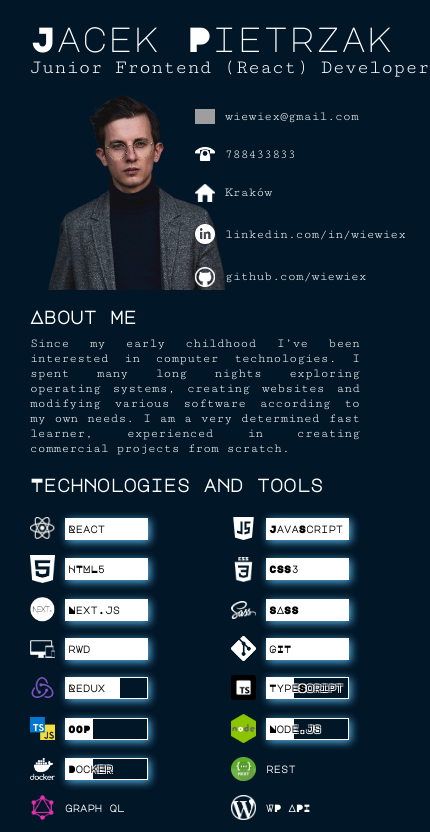
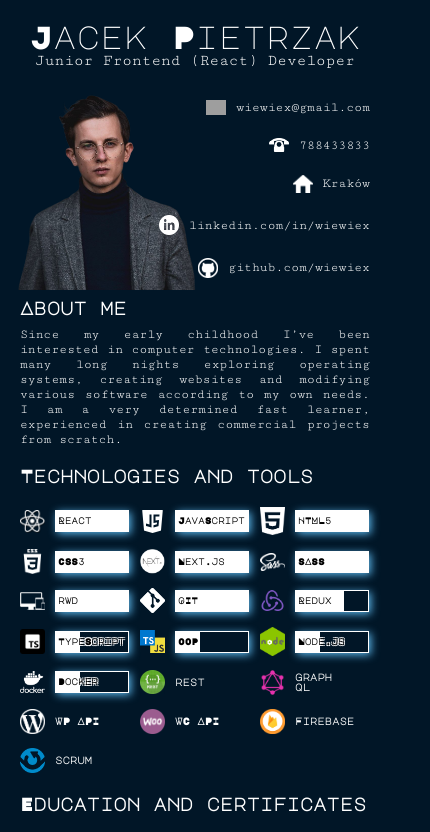
Before and after one commit to wiewiex/interactive-cv, a React (Create React App) app: page / in a window 390 px wide. Shown: the top 832 px of the page, 430 px wide, since content can reach past the window. Built offline with nearby package versions, Linux system fonts and the light colour scheme; grey boxes are pictures that could not be loaded; a web font is replaced by a local one.

Commit message:
mobile ver

```diff
--- a/src/styles/App.scss
+++ b/src/styles/App.scss
@@ -84,6 +84,7 @@ p {
     @include mobile {
       width: 100%;
       height: 100%;
+      padding: 20px;
     }
 }
 
--- a/src/styles/Education.scss
+++ b/src/styles/Education.scss
@@ -31,7 +31,6 @@
 
     .description {
         width: 40%;
-        text-align: justify;
         @include mobile {
             width: 100%;
             margin-top: 5px;
--- a/src/styles/Experience.scss
+++ b/src/styles/Experience.scss
@@ -12,7 +12,7 @@
 .singleExperience {
     margin-top: 10px;
     @include mobile {
-        margin-top:20px
+        margin-bottom:30px
     }
     .datesRoleLinks {
         display: flex;
--- a/src/styles/Header.scss
+++ b/src/styles/Header.scss
@@ -18,6 +18,10 @@
         transform: rotate(-90deg);
         @include mobile {
             transform: none;
+            width: 100%;
+            display: flex;
+            flex-direction: column;
+            align-items: center;
         }
     }
 
@@ -28,6 +32,8 @@
         width: 400px;
         @include mobile {
             position: static;
+            font-size: 32px;
+            width: 350px;
         }
     }
 
@@ -38,6 +44,8 @@
         width: 400px;
         @include mobile {
             position: static;
+            font-size: 16px;
+            width: 350px;
         }
     }
 }
@@ -50,6 +58,7 @@
     @include mobile {
         position: absolute;
         top: 70px;
+        left: -20px;
     }
 }
 
@@ -64,10 +73,9 @@
     flex-wrap: wrap;
     height: 70px;
     @include mobile {
-        width: 50%;
         height: 200px;
         flex-direction: column;
-        padding-left: 50%;
+        align-items: flex-end;
         margin: 20px 0 10px 0;
     }
     .singleContactLink {
--- a/src/styles/Technologies.scss
+++ b/src/styles/Technologies.scss
@@ -26,6 +26,9 @@
     padding: 7px 0;
     margin-right: 20px;
     width: 109px;
+    @include mobile {
+        width: 90px;
+    }
 
     img {
         width: 25px;
@@ -57,12 +60,18 @@
             left: 2px;
             top: 25%;
             color: black;
+            @include mobile {
+                font-size: 9px;
+            }
         }
 
         div {
             height: 20px;
             width: 27px;
             background-color: transparent;
+            @include mobile {
+                width: 24px;
+            }
         }
 
         .active {
```
